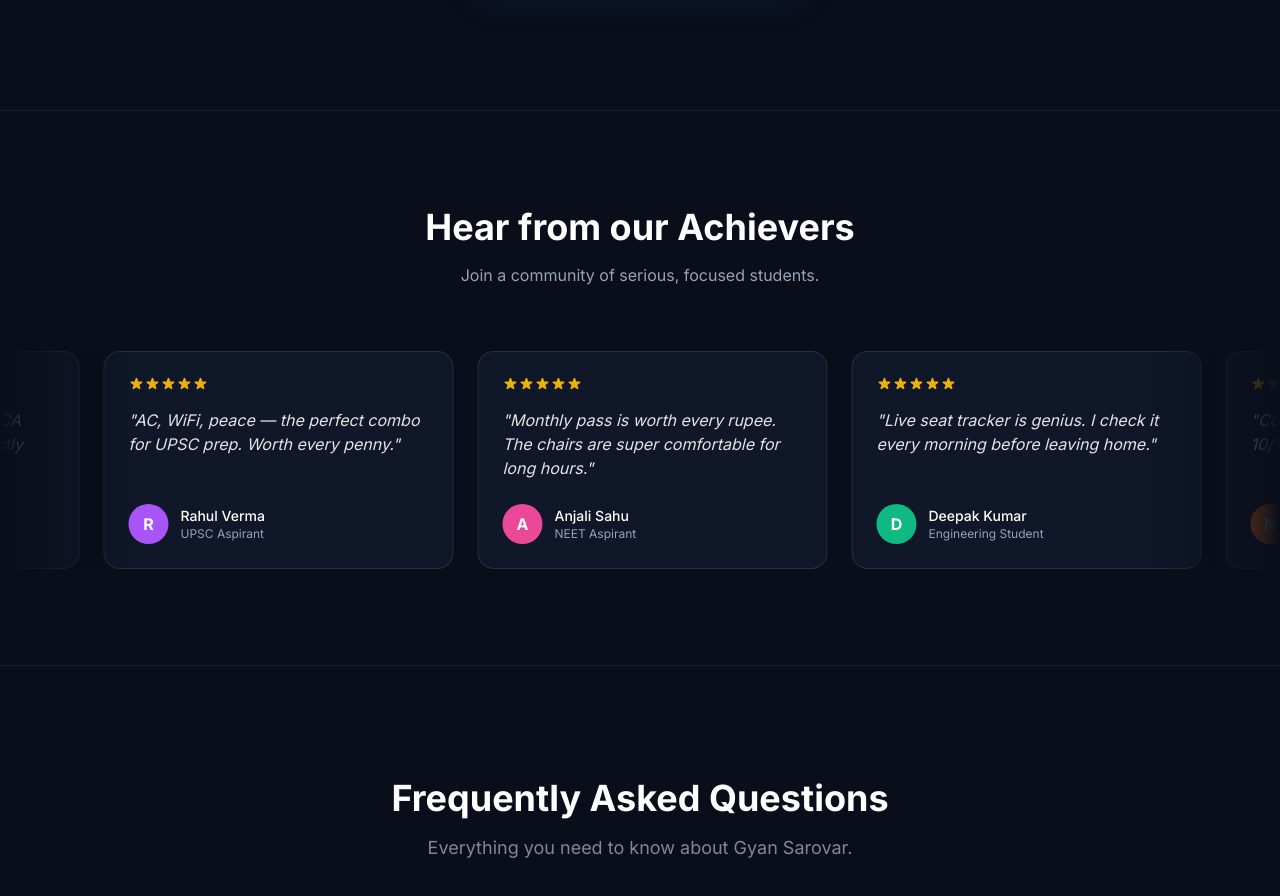
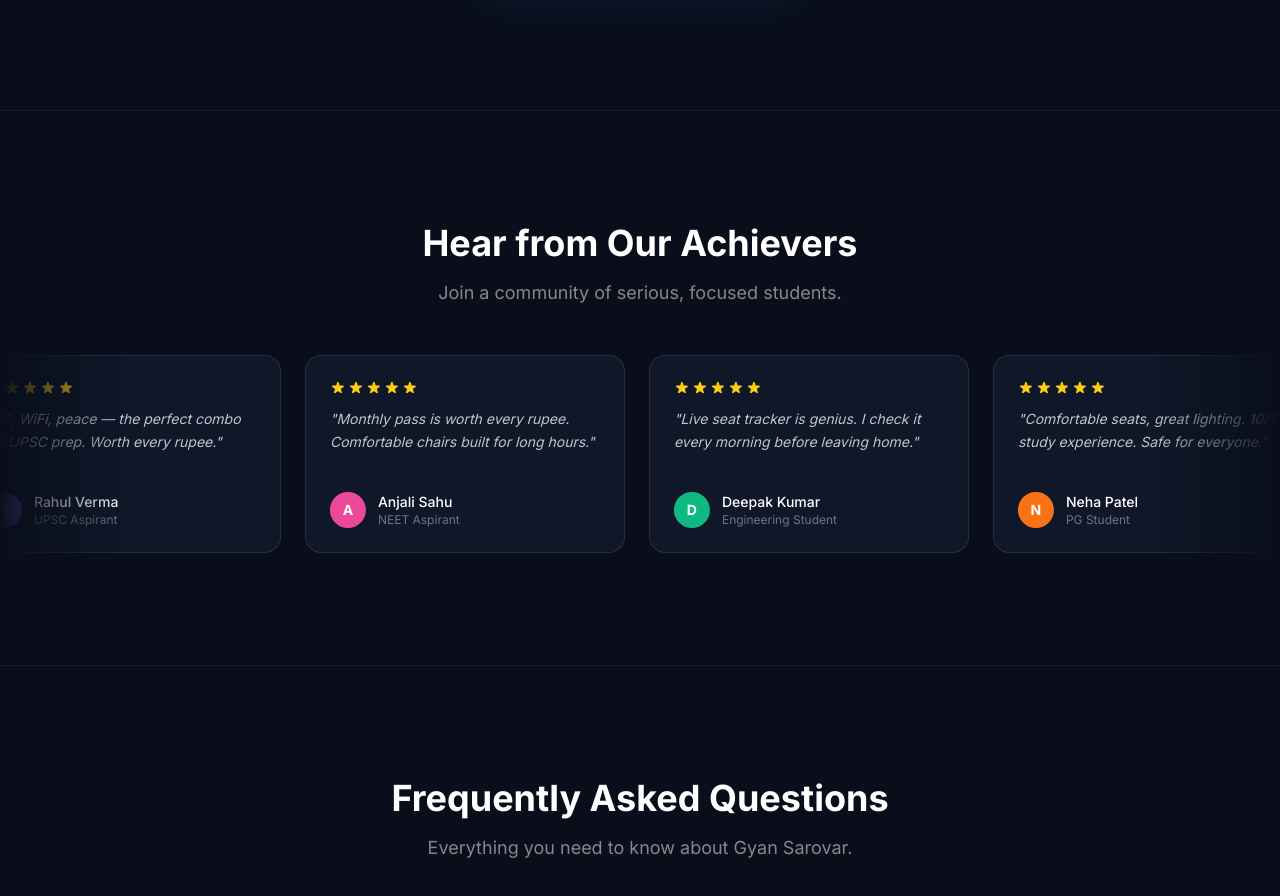
Before and after one commit to krishanggautam317-eng/Vivid-library, a React (Vite) app: page / in a window 1280 px wide. Shown: the part 4293-5189 px from the top of the page. Built offline with nearby package versions, Linux system fonts and the light colour scheme.

Commit message:
fix: Update src/sections/Testimonials.tsx for Tailwind v3 Vercel compatibility

```diff
--- a/src/sections/Testimonials.tsx
+++ b/src/sections/Testimonials.tsx
@@ -1,101 +1,76 @@
 import { motion } from "framer-motion";
 
 const testimonials = [
-  {
-    name: "Priya Sharma",
-    quote: "Best library in Bilaspur! Got my CA rank here. The silent zone is strictly maintained.",
-    role: "CA Finalist",
-    initial: "P",
-    color: "bg-blue-500"
-  },
-  {
-    name: "Rahul Verma",
-    quote: "AC, WiFi, peace — the perfect combo for UPSC prep. Worth every penny.",
-    role: "UPSC Aspirant",
-    initial: "R",
-    color: "bg-purple-500"
-  },
-  {
-    name: "Anjali Sahu",
-    quote: "Monthly pass is worth every rupee. The chairs are super comfortable for long hours.",
-    role: "NEET Aspirant",
-    initial: "A",
-    color: "bg-pink-500"
-  },
-  {
-    name: "Deepak Kumar",
-    quote: "Live seat tracker is genius. I check it every morning before leaving home.",
-    role: "Engineering Student",
-    initial: "D",
-    color: "bg-emerald-500"
-  },
-  {
-    name: "Neha Patel",
-    quote: "Comfortable seats, great lighting. 10/10 study experience. Safe for girls.",
-    role: "PG Student",
-    initial: "N",
-    color: "bg-orange-500"
-  },
-  {
-    name: "Arjun Singh",
-    quote: "I cleared my banking exams studying here. Highly recommend this place!",
-    role: "Bank PO",
-    initial: "A",
-    color: "bg-indigo-500"
-  }
+  { name: "Priya Sharma",  role: "CA Finalist",         initial: "P", color: "#3b82f6", quote: "Best library in Bilaspur! Got my CA rank here. The silent zone is strictly maintained." },
+  { name: "Rahul Verma",   role: "UPSC Aspirant",       initial: "R", color: "#8b5cf6", quote: "AC, WiFi, peace — the perfect combo for UPSC prep. Worth every rupee." },
+  { name: "Anjali Sahu",   role: "NEET Aspirant",       initial: "A", color: "#ec4899", quote: "Monthly pass is worth every rupee. Comfortable chairs built for long hours." },
+  { name: "Deepak Kumar",  role: "Engineering Student", initial: "D", color: "#10b981", quote: "Live seat tracker is genius. I check it every morning before leaving home." },
+  { name: "Neha Patel",    role: "PG Student",          initial: "N", color: "#f97316", quote: "Comfortable seats, great lighting. 10/10 study experience. Safe for everyone." },
+  { name: "Arjun Singh",   role: "Bank PO",             initial: "A", color: "#6366f1", quote: "I cleared my banking exams studying here. Highly recommend this place!" },
 ];
+
+const duped = [...testimonials, ...testimonials];
 
 export default function Testimonials() {
   return (
-    <section id="testimonials" className="py-24 bg-background relative border-t border-white/5 overflow-hidden">
-      <div className="max-w-7xl mx-auto px-6 lg:px-8 mb-16">
+    <section id="testimonials" className="py-20 sm:py-28 relative border-t border-white/5 overflow-hidden" style={{ backgroundColor: "hsl(222 47% 7%)" }}>
+      <div className="max-w-7xl mx-auto px-4 sm:px-6 lg:px-8 mb-12">
         <div className="text-center">
-          <motion.h2
+          <motion.div
             initial={{ opacity: 0, y: 20 }}
             whileInView={{ opacity: 1, y: 0 }}
             viewport={{ once: true }}
-            className="text-3xl md:text-4xl font-bold text-white mb-4"
+            transition={{ duration: 0.5 }}
           >
-            Hear from our Achievers
-          </motion.h2>
-          <p className="text-muted-foreground">Join a community of serious, focused students.</p>
+            <h2 className="text-3xl sm:text-4xl font-bold text-white mb-4">
+              Hear from Our Achievers
+            </h2>
+            <p className="text-white/50 text-base sm:text-lg">
+              Join a community of serious, focused students.
+            </p>
+          </motion.div>
         </div>
       </div>
 
-      {/* Auto-scrolling carousel track */}
-      <div className="relative w-full flex overflow-hidden">
-        {/* Gradients to mask edges */}
-        <div className="absolute inset-y-0 left-0 w-32 bg-gradient-to-r from-background to-transparent z-10" />
-        <div className="absolute inset-y-0 right-0 w-32 bg-gradient-to-l from-background to-transparent z-10" />
+      {/* Scroll track */}
+      <div className="relative w-full overflow-hidden">
+        {/* Edge fade */}
+        <div className="absolute inset-y-0 left-0 w-20 sm:w-32 z-10 pointer-events-none" style={{ background: "linear-gradient(to right, hsl(222 47% 7%), transparent)" }} />
+        <div className="absolute inset-y-0 right-0 w-20 sm:w-32 z-10 pointer-events-none" style={{ background: "linear-gradient(to left, hsl(222 47% 7%), transparent)" }} />
 
         <motion.div
           animate={{ x: ["0%", "-50%"] }}
-          transition={{ duration: 30, ease: "linear", repeat: Infinity }}
-          className="flex gap-6 px-6 w-[200%]"
+          transition={{ duration: 35, ease: "linear", repeat: Infinity }}
+          className="flex gap-4 sm:gap-6 w-max"
+          style={{ paddingLeft: "1.5rem" }}
         >
-          {/* Duplicate array for seamless looping */}
-          {[...testimonials, ...testimonials].map((t, idx) => (
+          {duped.map((t, idx) => (
             <div
               key={idx}
-              className="w-[350px] shrink-0 p-6 rounded-2xl bg-card border border-white/10 flex flex-col justify-between"
+              className="w-72 sm:w-80 shrink-0 p-5 sm:p-6 rounded-2xl border border-white/10 flex flex-col justify-between"
+              style={{ backgroundColor: "hsl(222 47% 11%)" }}
             >
-              <div className="mb-6">
-                <div className="flex text-yellow-500 mb-4">
+              {/* Stars */}
+              <div className="mb-4">
+                <div className="flex gap-0.5 text-yellow-400 mb-3">
                   {[...Array(5)].map((_, i) => (
                     <svg key={i} className="w-4 h-4 fill-current" viewBox="0 0 20 20">
                       <path d="M9.049 2.927c.3-.921 1.603-.921 1.902 0l1.07 3.292a1 1 0 00.95.69h3.462c.969 0 1.371 1.24.588 1.81l-2.8 2.034a1 1 0 00-.364 1.118l1.07 3.292c.3.921-.755 1.688-1.54 1.118l-2.8-2.034a1 1 0 00-1.175 0l-2.8 2.034c-.784.57-1.838-.197-1.539-1.118l1.07-3.292a1 1 0 00-.364-1.118L2.98 8.72c-.783-.57-.38-1.81.588-1.81h3.461a1 1 0 00.951-.69l1.07-3.292z" />
                     </svg>
                   ))}
                 </div>
-                <p className="text-foreground/90 italic">"{t.quote}"</p>
+                <p className="text-white/75 text-sm leading-relaxed italic">"{t.quote}"</p>
               </div>
               <div className="flex items-center gap-3">
-                <div className={`w-10 h-10 rounded-full flex items-center justify-center text-white font-bold ${t.color}`}>
+                <div
+                  className="w-9 h-9 rounded-full flex items-center justify-center text-white font-bold text-sm shrink-0"
+                  style={{ backgroundColor: t.color }}
+                >
                   {t.initial}
                 </div>
                 <div>
-                  <h4 className="text-white font-medium text-sm">{t.name}</h4>
-                  <p className="text-muted-foreground text-xs">{t.role}</p>
+                  <p className="text-white text-sm font-medium">{t.name}</p>
+                  <p className="text-white/40 text-xs">{t.role}</p>
                 </div>
               </div>
             </div>
```
